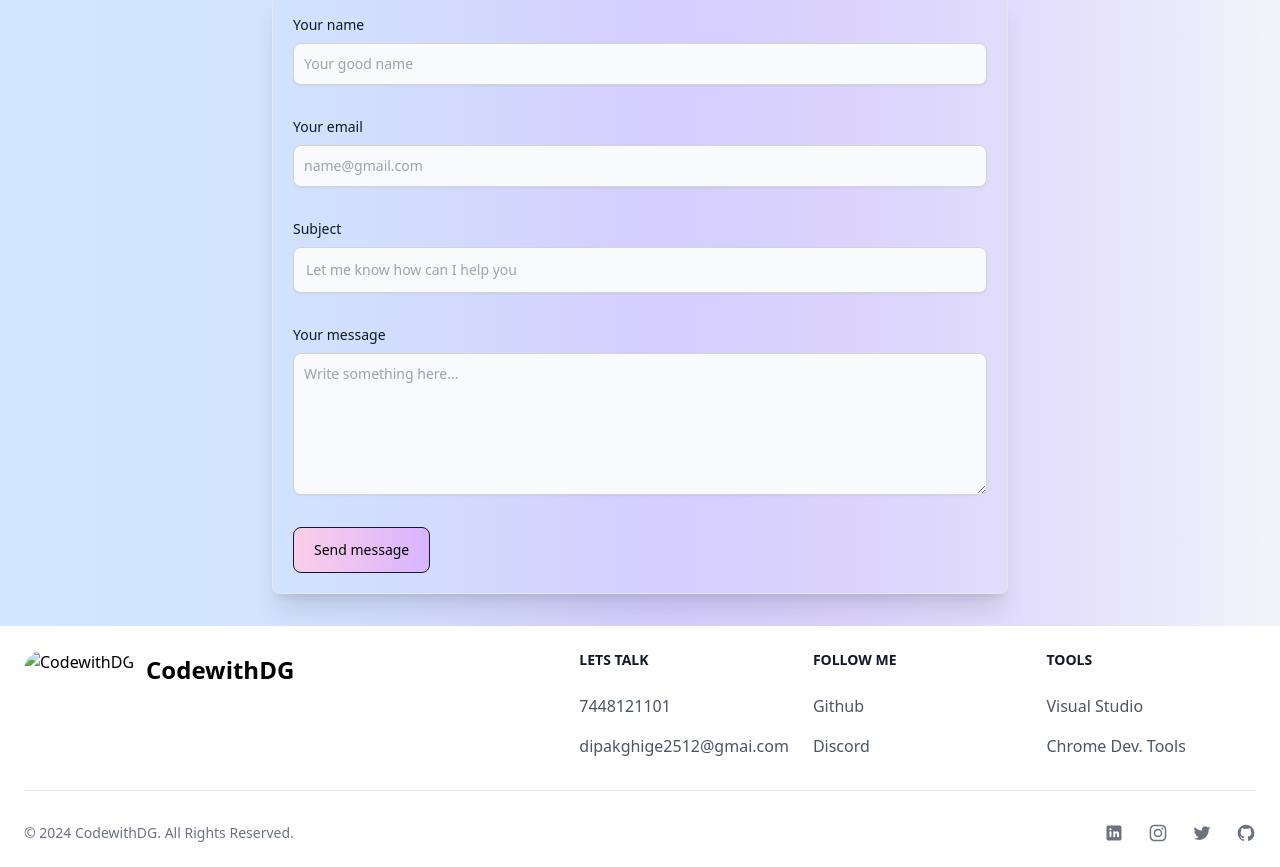
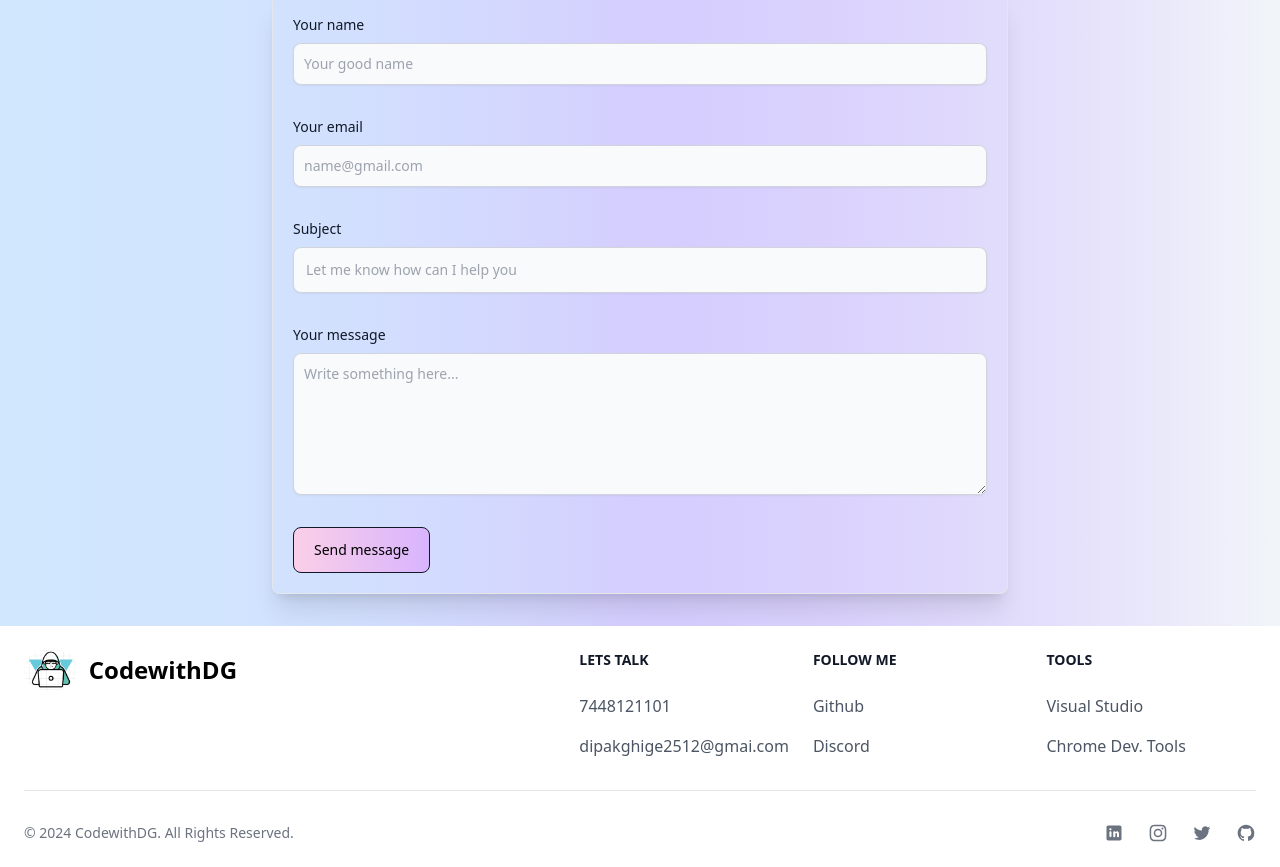
Before and after one commit to Codewith-DG/Portfolio2, a website: page index.html in a window 1280 px wide. Shown: the part 5301-6168 px from the top of the page. Drawn offline with Linux system fonts and the light colour scheme; the site is published under a folder, as on GitHub Pages, so addresses that start at the root find nothing.

Commit message:
Update index.html

```diff
--- a/index.html
+++ b/index.html
@@ -15,7 +15,7 @@
         <nav class="bg-white px-4  drop-shadow-2xl shadow-black lg:px-6 py-2.5 dark:bg-gray-800">
             <div class="flex flex-wrap justify-between items-center mx-auto max-w-screen-xl">
                 <a href="#Home" class="flex items-center animate-pulse">
-                    <img src="./Images/logo.png" class="mr-3 h-8 rounded-full sm:h-10" alt="Logo img" />
+                    <img src="./Images/logo.png" class="mr-3 h-8 rounded-full sm:h-10" alt="LOGO" />
                     <span class="self-center text-sm sm:text-xl font-semibold whitespace-nowrap dark:text-white">CodewithDG</span>
                 </a>
 
@@ -759,7 +759,7 @@
             <div class="md:flex md:justify-between">
                 <div class="mb-6 md:mb-0">
                     <a href="#Home" class="flex items-center">
-                        <img src="/src/Images/logo.png" class="mr-3 h-8 rounded-full lg:h-10" alt="CodewithDG" />
+                        <img src="./Images/logo.png" class="mr-3 h-8 rounded-full lg:h-10" alt="LOGO" />
                         <span
                             class="self-center text-2xl font-semibold whitespace-nowrap dark:text-white">CodewithDG</span>
                     </a>
```
